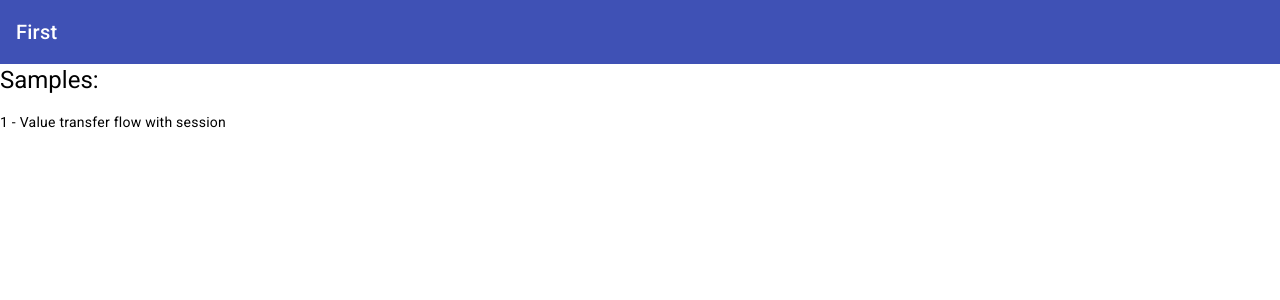
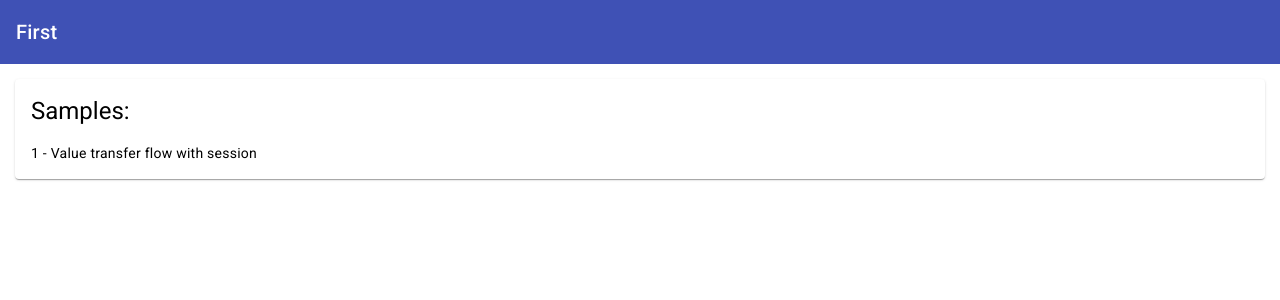
Before and after one commit to remartins/angular-insights, an Angular app: page /#/home in a window 1280 px wide. Shown: the top 300 px of the page. Built offline with nearby package versions, Linux system fonts and the light colour scheme.

Commit message:
adjust app

```diff
--- a/src/app/app.component.html
+++ b/src/app/app.component.html
@@ -1,3 +1,9 @@
 <app-navbar></app-navbar>
 
-<router-outlet></router-outlet>
+<div class="global-content">
+
+<mat-card>
+  <mat-card-content><router-outlet></router-outlet></mat-card-content>
+</mat-card>
+
+</div>
--- a/src/app/app.component.scss
+++ b/src/app/app.component.scss
@@ -0,0 +1,3 @@
+.global-content {
+    padding: 15px;
+}
```
Also changed, not shown: src/app/app.module.ts (+6 -2 lines).
